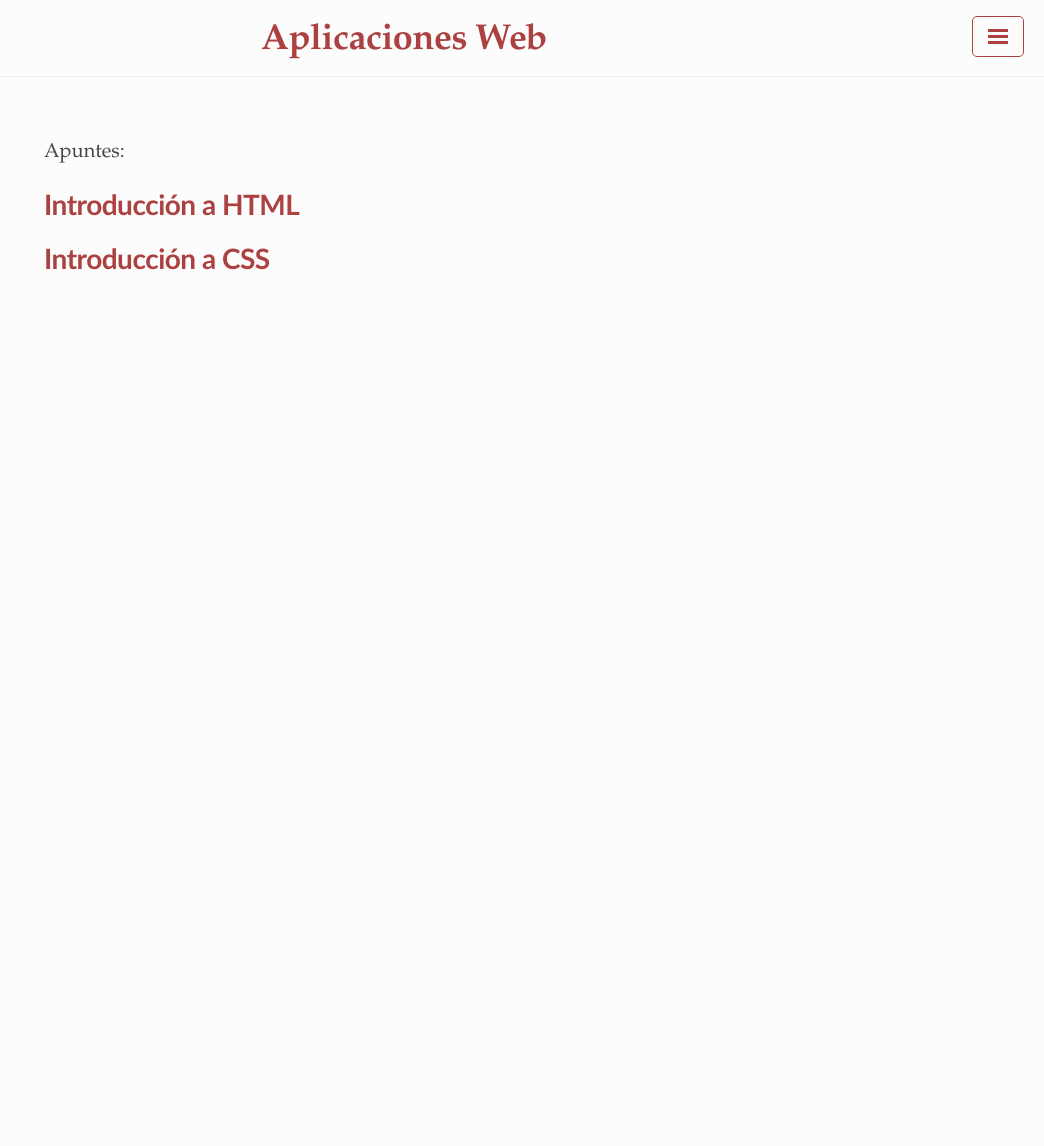
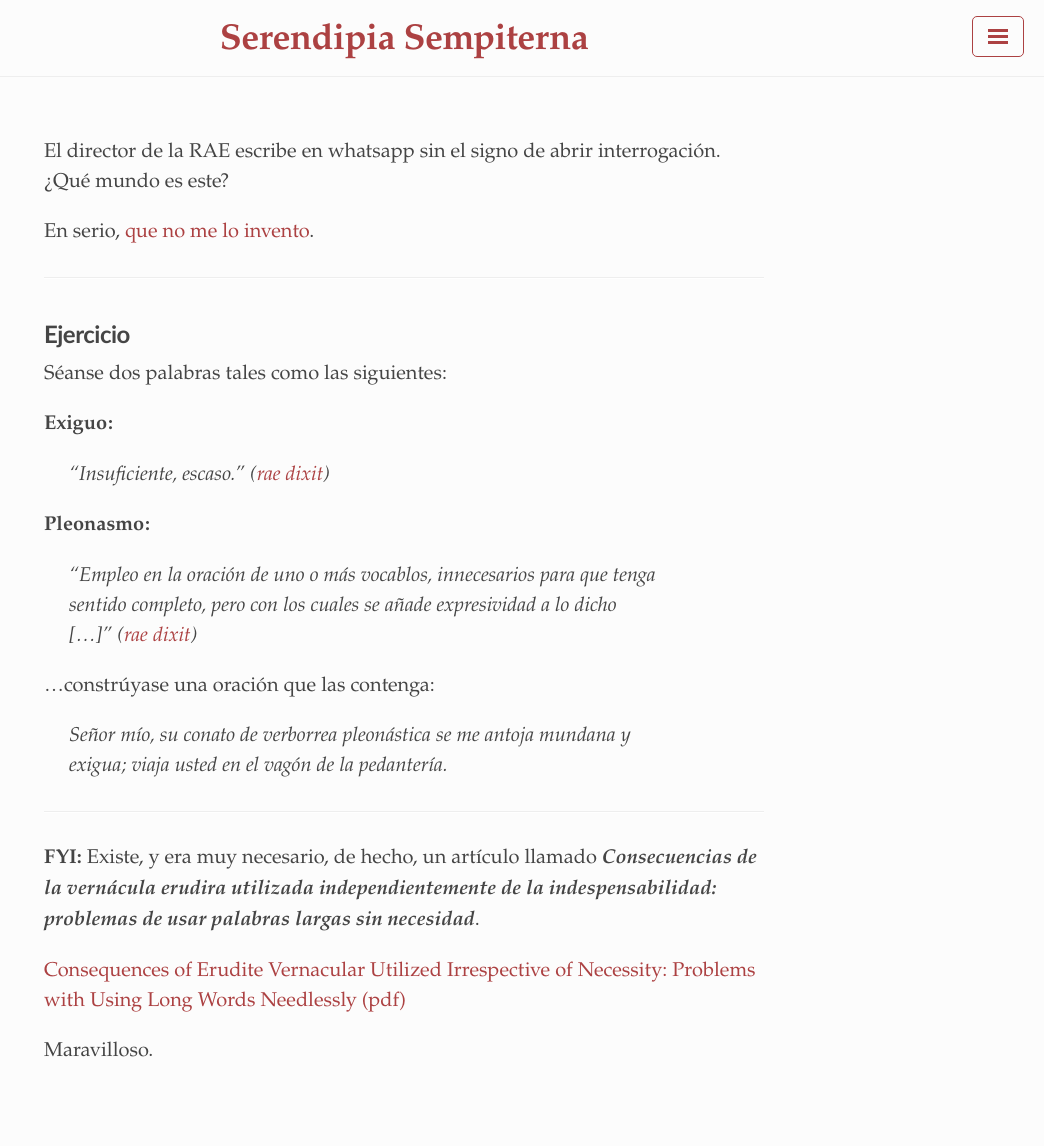
Before and after one commit to santi-gf/santi-gf.github.io, a Jekyll site: the page built from index.md, in a window 1280 px wide. Shown: the whole page, without its empty margins (236-1280 px from the left). Built offline with Jekyll 4.4.1, drawn with Linux system fonts in a browser that asks for light colours; a style sheet for code colours, icons or effects is not loaded; before the commit the page ends 900 px from its top, so only the background shows below that.

Commit message:
Tranfer to main GH Page

```diff
--- a/_config.yml
+++ b/_config.yml
@@ -1,16 +1,16 @@
 # Built with Jekyll 3.2.0
 
 # Setup
-title:               Aplicaciones Web
+title:               Serendipia Sempiterna
 tagline:             ''
-description:         Aplicaciones Web
+description:         'El director de la RAE escribe en whatsapp sin el signo de abrir interrogación. ¿Qué mundo es este?'
 url:                 https://santi-gf.github.io
-baseurl:             /WebApps
+baseurl:             ''
 
 # About/contact
 author:
   name:              Santi
-  url:               https://santi-gf.github.io/WebApps
+  url:               https://santi-gf.github.io
   # email:             santi@miservidor.es
 
 # Permalinks
@@ -20,11 +20,6 @@ permalink: /:title/
 
 # Set encoding to UTF-8
 encoding: utf-8
-
-# Collections for texts
-# collections:
-#   texts:
-#     output: true
 
 # Markdown specs
 markdown: kramdown
@@ -37,11 +32,3 @@ kramdown:
   toc_levels:     1..6
   smart_quotes:   lsquo,rsquo,ldquo,rdquo
   enable_coderay: false
-
-# Exclusions from the final site
-exclude:
-  - optional
-  - vendor
-
-# Theme
-# theme: "minimal"
--- a/index.md
+++ b/index.md
@@ -3,7 +3,29 @@ layout: default
 isindex: true
 ---
 
-Apuntes:
+El director de la RAE escribe en whatsapp sin el signo de abrir interrogación. ¿Qué mundo es este?
 
-# [Introducción a HTML](html)
-# [Introducción a CSS](css)
+En serio, [que no me lo invento](https://www.youtube.com/watch?v=YjeQl0RRg0w).
+
+---
+
+## Ejercicio
+Séanse dos palabras tales como las siguientes:
+
+**Exiguo:**
+> "Insuficiente, escaso." ([rae dixit](http://dle.rae.es/?id=HFVPaIL))
+
+**Pleonasmo:**
+> "Empleo en la oración de uno o más vocablos, innecesarios para que tenga sentido completo, pero con los cuales se añade expresividad a lo dicho [...]" ([rae dixit](http://dle.rae.es/?id=TPKD99c))
+
+...constrúyase una oración que las contenga:
+> *Señor mío, su conato de verborrea pleonástica se me antoja mundana y exigua; viaja usted en el vagón de la pedantería.*
+
+---
+
+**FYI:** Existe, y era muy necesario, de hecho, un artículo llamado ***Consecuencias de la vernácula erudira utilizada independientemente de la indespensabilidad: problemas de usar palabras largas sin necesidad***.
+
+[Consequences of Erudite Vernacular Utilized Irrespective
+of Necessity: Problems with Using Long Words Needlessly (pdf)](http://web.princeton.edu/sites/opplab/papers/Opp%20Consequences%20of%20Erudite%20Vernacular.pdf)
+
+Maravilloso.
```
Also changed, not shown: WebApps/index.md (added, +9 -0 lines), WebApps/css.md (renamed from css.md), WebApps/html.md (renamed from html.md).
